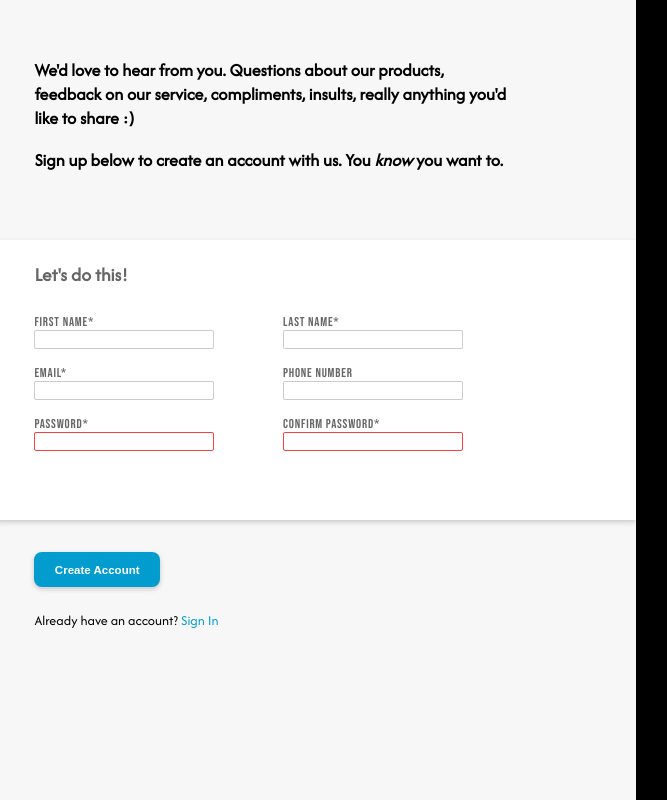
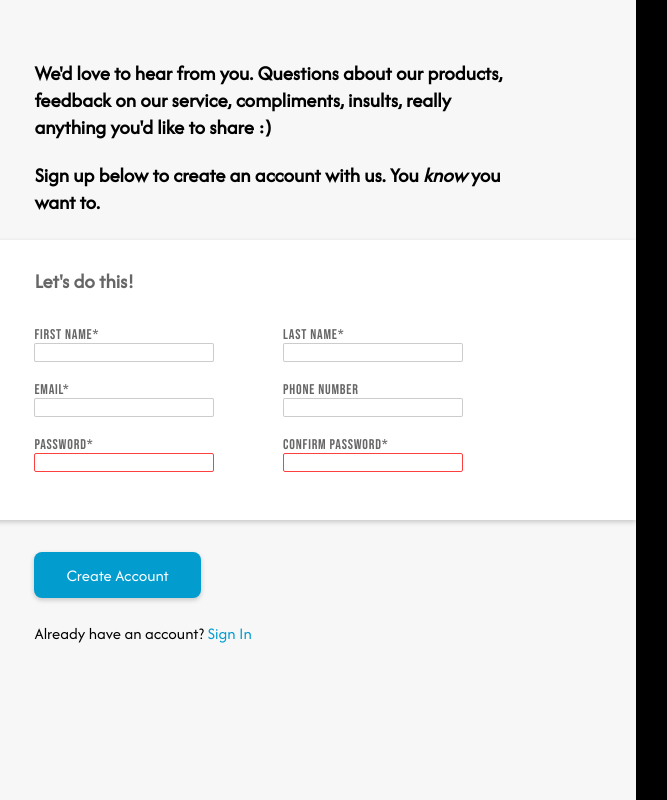
Before and after one commit to skothar3/sign-up-form, a website: page index.html in a window 1280 px wide. Shown: the full height of the page, 516-1183 px from the left. Drawn offline with Linux system fonts and the light colour scheme.

Commit message:
Add fluid font styling via clamp function for form labels; add font-family inherit attribute to submission section to align with main theme; minor chane to fluid sizing of sections

```diff
--- a/style.css
+++ b/style.css
@@ -83,7 +83,7 @@ section.background div.logo-container img {
 
 section.background div.logo-container p {
   font-family: bebas_neueregular, sans-serif;
-  font-size: clamp(0.75rem, 1.8vw, 2.2rem);
+  font-size: clamp(0.60rem, 1.8vw, 2.2rem);
   -webkit-text-stroke: 0.5px #000;
   letter-spacing: 0.8px;
   color: #fff;
@@ -101,7 +101,7 @@ main {
 }
 
 main header {
-  font-size: clamp(0.9rem, 1.4vw, 2rem);
+  font-size: clamp(0.7rem, 1.6vw, 2rem);
   font-weight: 680;
 
   height: var(--header-height);
@@ -116,11 +116,11 @@ section.sign-up {
 
   height: var(--form-height);
   width: 100%;
-  padding: 0.3vh var(--main-padding-right) 0.1vh var(--main-padding-left);
+  padding: 1vh var(--main-padding-right) 3vh var(--main-padding-left);
 }
 
 section.sign-up > p {
-  font-size: clamp(1rem, 1.5vw, 2rem);
+  font-size: clamp(0.9rem, 1.6vw, 2rem);
   font-weight: bold;
 }
 
@@ -134,7 +134,7 @@ section.sign-up div.form-row-container {
   display: flex;
   gap: 5%;
 
-  padding: 1vh 0vh;
+  padding: 1.2vh 0vh;
 }
 
 section.sign-up p.form-element-container {
@@ -148,7 +148,7 @@ section.sign-up form label {
   display: block;
 
   font-family: inherit;
-  font-size: 0.8rem;
+  font-size: clamp(0.7rem, 1.1vw, 1rem);
   color: inherit;
   letter-spacing: 0.05rem;
 
@@ -187,15 +187,15 @@ section.submission {
 section.submission button {
   background-color: var(--backdrop-color);
   color: #fff;
-  font-size: clamp(0.6rem, 0.9vw, 1.2rem);
-  font-weight: 550;
+  font-family: inherit;
+  font-size: clamp(0.7rem, 1.3vw, 1.2rem);
   border: none;
   border-radius: 0.5rem;
   box-shadow: var(--box-shadow-effect);
 
   cursor: pointer;
 
-  padding: clamp(0.6rem, 0.9vw, 1.2rem) clamp(1rem, 1.6vw, 1.4rem);
+  padding: clamp(0.6rem, 0.9vw, 1.2rem) clamp(1rem, 2.8vw, 2.0rem);
 }
 
 section.submission button:hover,
@@ -205,7 +205,8 @@ section.submission button:focus {
 }
 
 section.submission p {
-  font-size: clamp(0.8rem, 1.1vw, 1rem);
+  font-family: inherit;
+  font-size: clamp(0.7rem, 1.3vw, 1.2rem);
 
   margin-top: 3vh;
 }
```
